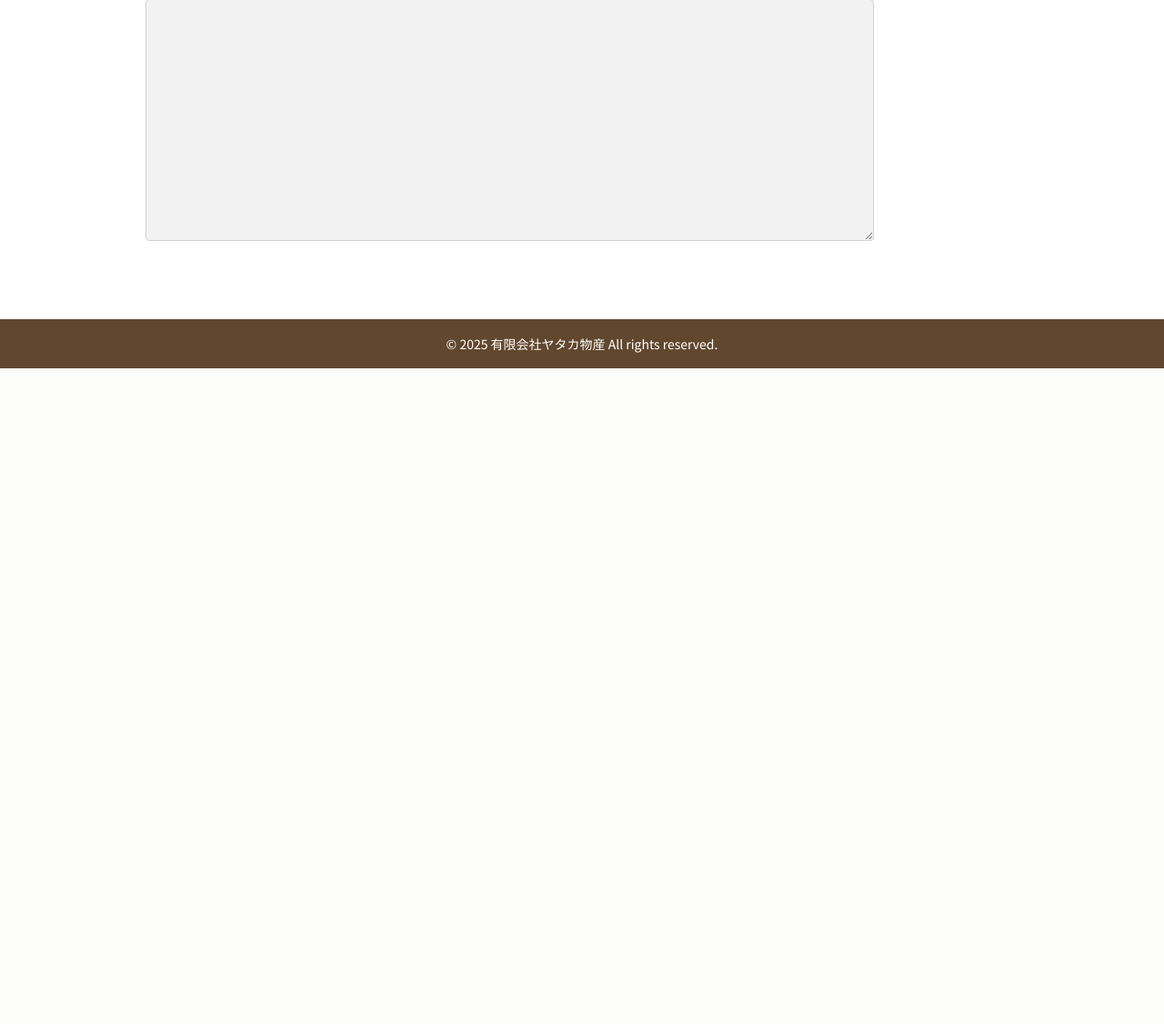
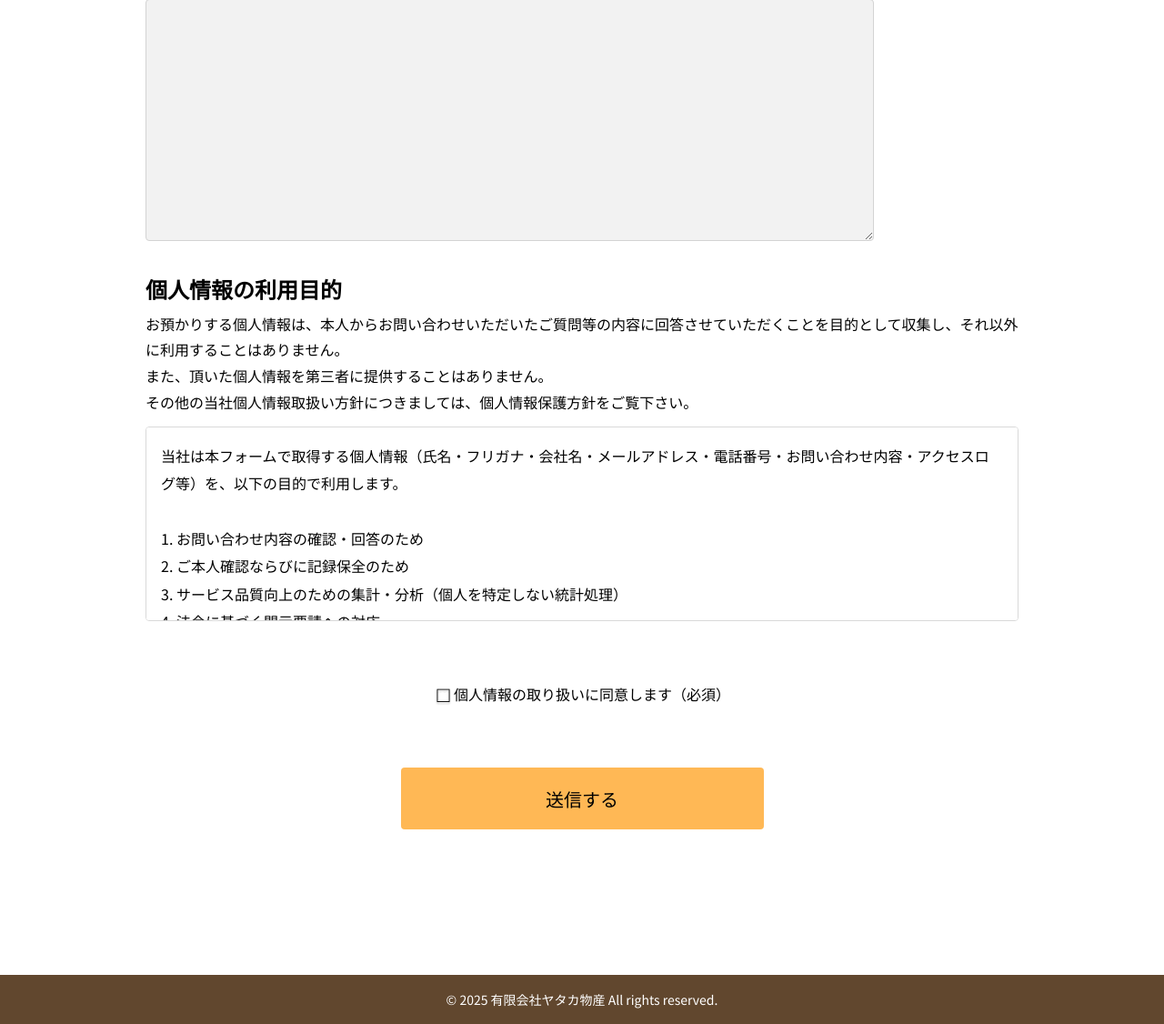
Before and after one commit to K-YYY/yataka_corp, a PHP site: page /contact/index.html in a window 1280 px wide. Shown: the part 857-1983 px from the top of the page at 91% size. Before the commit the page ends 1262 px from the top, so only its background shows below. Run offline with PHP 8.4, Linux system fonts and the light colour scheme.

Commit message:
個人情報規約～送信ボタン追加

```diff
--- a/contact/index.html
+++ b/contact/index.html
@@ -66,7 +66,38 @@
                     </div>
                 </form>
             </div>
+    <!-- 個人情報利用目的 -->
+        <section class="privacy-section" aria-labelledby="privacy-title">
+            <h3 id="privacy-title" class="privacy-title">個人情報の利用目的</h3>
+            <p class="privacy-lead">
+                お預かりする個人情報は、本人からお問い合わせいただいたご質問等の内容に回答させていただくことを目的として収集し、それ以外に利用することはありません。<br>
+                また、頂いた個人情報を第三者に提供することはありません。<br>
+                その他の当社個人情報取扱い方針につきましては、個人情報保護方針をご覧下さい。<br>
+            </p>
+        <div class="privacy-box" role="region" aria-label="個人情報説明文">
+            <p>
+            当社は本フォームで取得する個人情報（氏名・フリガナ・会社名・メールアドレス・電話番号・お問い合わせ内容・アクセスログ等）を、以下の目的で利用します。<br>
+            <br>
+              1. お問い合わせ内容の確認・回答のため<br>
+              2. ご本人確認ならびに記録保全のため<br>
+              3. サービス品質向上のための集計・分析（個人を特定しない統計処理）<br>
+              4. 法令に基づく開示要請への対応
+            </p>
+            <p>
+              取得した個人情報は上記目的の範囲内でのみ利用し、法令で定める場合を除き第三者へ提供いたしません。
+              取り扱いの詳細はプライバシーポリシーをご確認ください。
+            </p>
         </div>
+        </section>
+    <div class="consent-field">
+        <label class="consent-checkbox">
+          <input type="checkbox" required aria-describedby="privacy-title" />
+          <span class="checkbox-label">個人情報の取り扱いに同意します（必須）</span>
+        </label>
+      </div>
+      <!-- 送信ボタン-->
+      <button type="submit" class="contact-submit">送信する</button>
+    </div>
     </section>
 
 
--- a/css/contact/style.css
+++ b/css/contact/style.css
@@ -96,6 +96,114 @@
   max-width: 801px;
 }
 
+
+
+/* 個人情報セクション */
+.privacy-section{
+  margin-top: 40px;
+}
+
+.privacy-title{
+  font-size: 24px;
+  font-weight: 700;
+  margin-bottom: 12px;
+}
+
+.privacy-lead{
+  font-size: 16px;
+  line-height: 1.8;
+  color: #000000;
+  margin-bottom: 12px;
+}
+
+/* 長文ボックス */
+.privacy-box{
+  background: #fff;
+  border: 1px solid #D9D9D9;
+  border-radius: 4px;
+  padding: 16px;
+  max-height: 180px;    /* 長文でも崩れないように */
+  overflow: auto;       /* 長文は内側スクロール */
+  font-size: 16px;
+  line-height: 1.9;
+}
+
+
+/* チェックボックス全体 */
+.consent-field {
+  display: flex;
+  justify-content: center;
+  align-items: center;
+  margin: 67px auto 67px;
+}
+
+/* ラベル全体 */
+.consent-checkbox {
+position: relative;
+display: inline-flex;
+align-items: flex-start;
+gap: 10px;
+cursor: pointer;
+user-select: none;
+}
+
+/* 擬似要素でデザインするチェックボックス */
+.consent-checkbox span::before {
+content: "";
+display: inline-block;
+vertical-align: middle;
+width: 22px;
+height: 22px;
+flex: 0 0 22px;
+background: url(/img/contact/checkbox_1.png) no-repeat center/contain;
+}
+
+/* チェックボックス非表示化 */
+input[type="checkbox"] {
+opacity: 0;
+-webkit-appearance: none;
+appearance: none;
+position: absolute;
+}
+
+/* チェック時にON画像へ差し替え */
+.consent-checkbox input[type="checkbox"]:checked + span::before{
+  background-image: url(/img/contact/checkbox_2.png);
+  background-repeat: no-repeat;
+  background-position: center;
+}
+
+/* キーボード操作時の可視フォーカス */
+.consent-checkbox input[type="checkbox"]:focus-visible + span::before {
+  outline: 2px solid #8ab4f8;
+  outline-offset: 2px;
+  border-radius: 4px;
+}
+
+/* 文章側の体裁 */
+.checkbox-label{
+  font-size: 16px;
+  line-height: 1.7;
+  color: #000000;
+}
+
+/* 送信ボタン（button指定） */
+.contact-submit{
+  display: block;
+  width: 399px;
+  height: 68px;
+  margin: 24px auto 100px;
+  padding: 12px 28px;
+  border: none;
+  border-radius: 4px;
+  background: #FFB855; /* カンプの雰囲気に合わせて調整可 */
+  color: #000000;
+  font-size: 20px;
+  cursor: pointer;
+}
+.contact-submit:hover{ opacity: .9; }
+
+
 @media (max-width: 768px) {
   .contact {
     padding: 40px 0;
```
Also changed, not shown: img/contact/checkbox_1.png (added), img/contact/checkbox_2.png (added).
